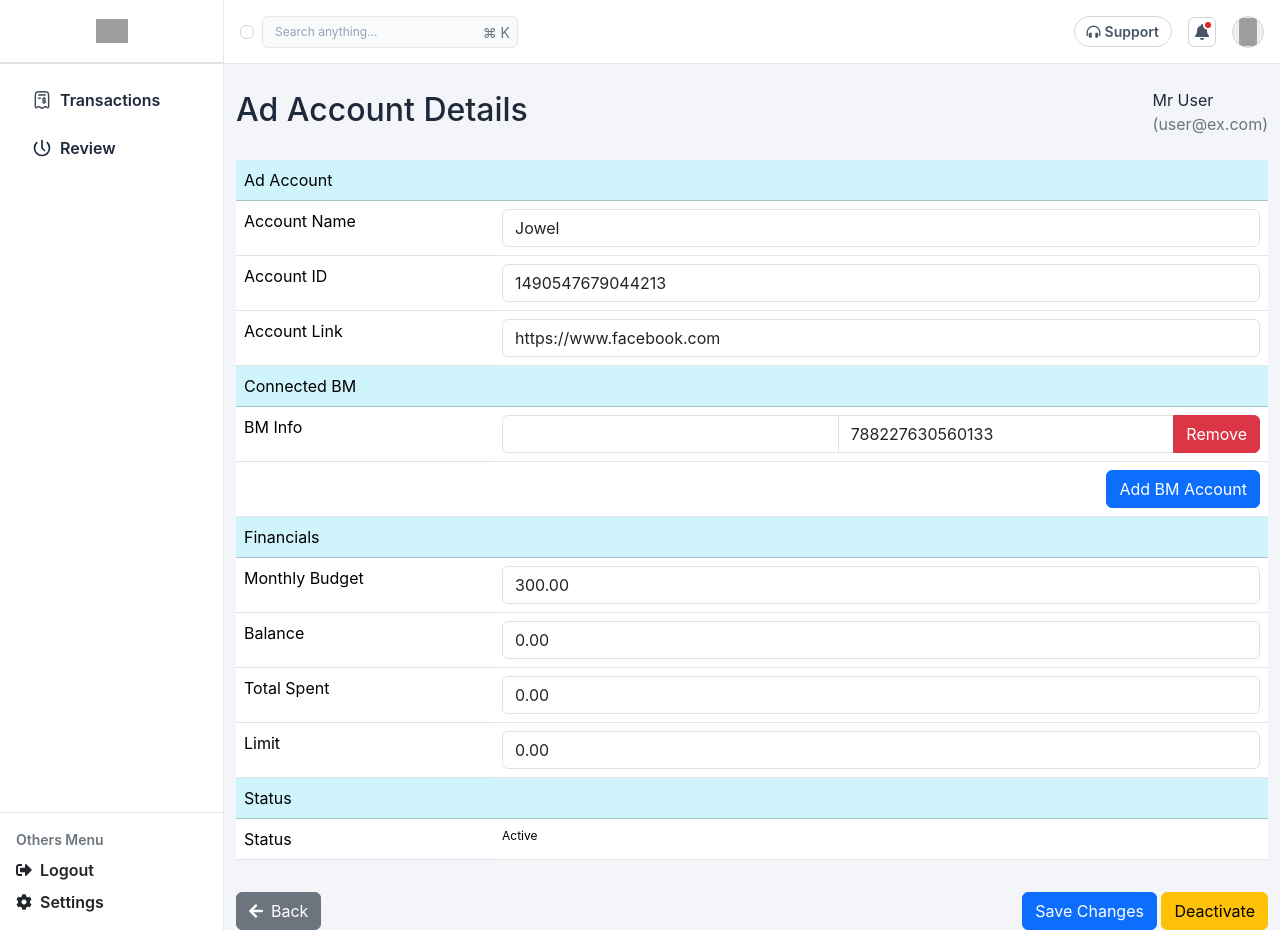
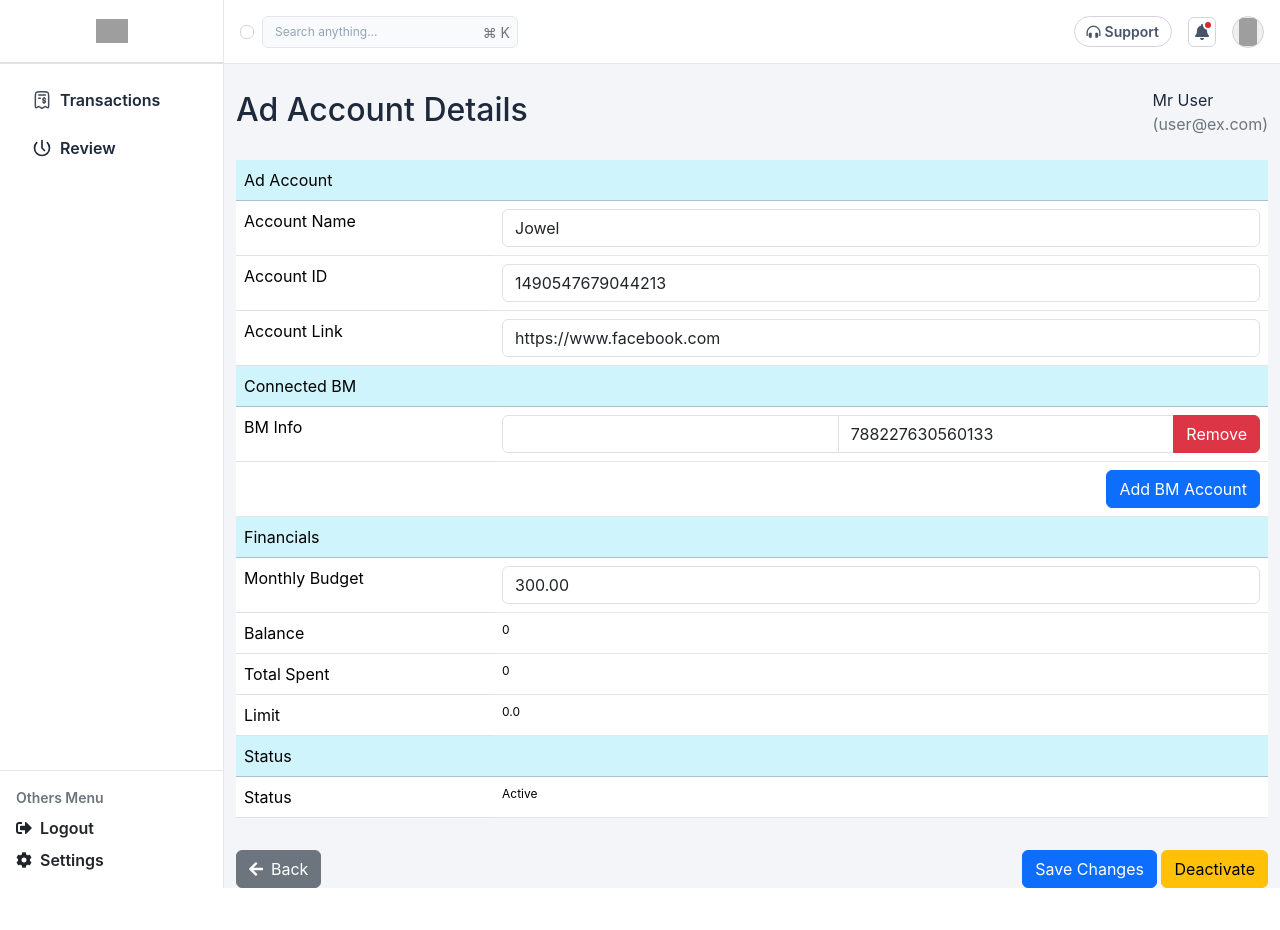
Before and after one commit to webq360/adgenx-crm, a Django app: page /admin_dashboard/ad_accounts/11/ in a window 1280 px wide. After the commit the page ends 888 px from the top, so only its background shows below. Run offline with Django 5.2, Linux system fonts and the light colour scheme; a user stored in the database is signed in; data comes from the database, SQL or seed files in the repository; both versions use the stored data as it was before the commit; data that the repository does not hold is empty; grey boxes are pictures that could not be loaded.

Commit message:
ad account info api implemented

```diff
--- a/admin_dashboard/templates/ad_account_details.html
+++ b/admin_dashboard/templates/ad_account_details.html
@@ -65,15 +65,15 @@
                     </tr>
                     <tr>
                         <th scope="row">Balance</th>
-                        <td><input type="text" name="balance" class="form-control" value="{{ ad_account.balance }}"></td>
+                        <td>{{ ad_account.balance }}</td>
                     </tr>
                     <tr>
                         <th scope="row">Total Spent</th>
-                        <td><input type="text" name="total_spent" class="form-control" value="{{ ad_account.total_spent }}"></td>
+                        <td>{{ ad_account.total_spent }}</td>
                     </tr>
                     <tr>
                         <th scope="row">Limit</th>
-                        <td><input type="text" name="limit" class="form-control" value="{{ ad_account.limit }}"></td>
+                        <td>{{ ad_account.limit }}</td>
                     </tr>
                     <tr>
                         <th colspan="2" class="table-info">Status</th>
--- a/admin_dashboard/views.py
+++ b/admin_dashboard/views.py
@@ -33,12 +33,28 @@ def review_deposit_details(request, transaction_id):
 
     return render(request, 'review_deposit_details.html', {'transaction': transaction})
 
+from dashboard.fb_api_reqs import get_ad_account_info
+
 @login_required(login_url='auth')
 def ad_account_details(request, ad_account_id):
     if not request.user.is_staff:
         return redirect('index')
 
     ad_account = get_object_or_404(AdAccount, id=ad_account_id)
+
+    if ad_account.status == 'active':
+        ad_info = get_ad_account_info(ad_account.acc_id)
+        ad_account.balance = ad_info.get('balance', 0)
+        ad_account.total_spent = ad_info.get('amount_spent', 0)
+        spend_cap_str = ad_info.get('spend_cap', '0')
+        try:
+            ad_account.limit = float(spend_cap_str) / 100
+        except (ValueError, TypeError):
+            ad_account.limit = 0
+    else:
+        ad_account.balance = 0
+        ad_account.limit = 0
+        ad_account.total_spent = 0
 
     if request.method == 'POST':
         action = request.POST.get('action')
@@ -47,9 +63,6 @@ def ad_account_details(request, ad_account_id):
             ad_account.acc_id = request.POST.get('acc_id')
             ad_account.acc_link = request.POST.get('acc_link')
             ad_account.monthly_budget = request.POST.get('monthly_budget')
-            ad_account.balance = request.POST.get('balance')
-            ad_account.total_spent = request.POST.get('total_spent')
-            ad_account.limit = request.POST.get('limit')
             ad_account.save()
 
             for bm_account in ad_account.bm_accounts.all():
@@ -92,5 +105,22 @@ def review_ad_account(request):
     if not request.user.is_staff:
         return redirect('index')
 
-    pending_ad_accounts = AdAccount.objects.filter(status='inactive').order_by('-start_date')
+    pending_ad_accounts_qs = AdAccount.objects.filter(status='inactive').order_by('-start_date')
+    pending_ad_accounts = []
+    for acc in pending_ad_accounts_qs:
+        ad_info = get_ad_account_info(acc.acc_id)
+        if ad_info:
+            acc.balance = ad_info.get('balance', 0)
+            acc.total_spent = ad_info.get('amount_spent', 0)
+            spend_cap_str = ad_info.get('spend_cap', '0')
+            try:
+                acc.limit = float(spend_cap_str) / 100
+            except (ValueError, TypeError):
+                acc.limit = 0
+        else:
+            acc.balance = 0
+            acc.limit = 0
+            acc.total_spent = 0
+        pending_ad_accounts.append(acc)
+
     return render(request, 'review_ad_account.html', {'ad_accounts': pending_ad_accounts})
--- a/dashboard/fb_api_reqs.py
+++ b/dashboard/fb_api_reqs.py
@@ -52,6 +52,6 @@ def get_ad_account_info(ad_account_id):
     }
 
     response = requests.get(url, params=params)
-    print(response.json())
+    return response.json()
 
 get_ad_account_info('1490547679044213')
--- a/dashboard/models.py
+++ b/dashboard/models.py
@@ -51,9 +51,7 @@ class AdAccount(models.Model):
     name = models.CharField(max_length=100)
     acc_id = models.CharField(max_length=100)
     acc_link = models.URLField()
-    limit = models.DecimalField(max_digits=10, decimal_places=2, default=0.00)
-    balance = models.DecimalField(max_digits=10, decimal_places=2)
-    total_spent = models.DecimalField(max_digits=10, decimal_places=2)
+
     start_date = models.DateField()
     monthly_budget = models.DecimalField(max_digits=10, decimal_places=2, default=0.00)
     status = models.CharField(max_length=100, choices=STATUS_CHOICES, default='inactive')
--- a/dashboard/templates/index.html
+++ b/dashboard/templates/index.html
@@ -213,7 +213,7 @@
                         </td>
                         <td class="border border-secondary-subtle">${{ ad_account.balance }}</td>
                         <td class="border border-secondary-subtle">${{ ad_account.total_spent }}</td>
-                        <td class="border border-secondary-subtle">${{ ad_account.balance }}</td>
+                        <td class="border border-secondary-subtle">${{ ad_account.limit }}</td>
                         <td class="border border-secondary-subtle">
                             <span class="badge-{{ ad_account.status }}">{{ ad_account.status|capfirst }}</span>
                         </td>
```
Also changed, not shown: dashboard/views.py (+30 -10 lines), dashboard/migrations/0017_remove_adaccount_balance_remove_adaccount_limit_and_more.py (added), db.sqlite3.
